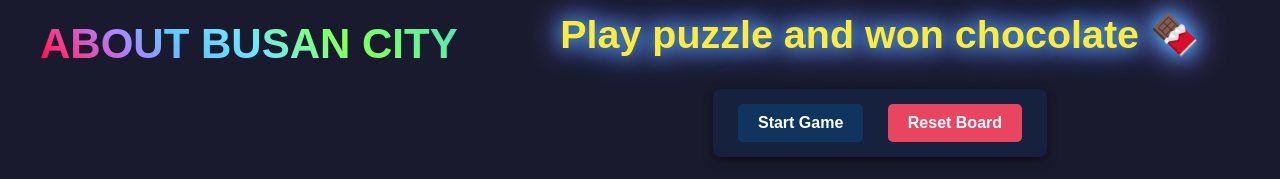
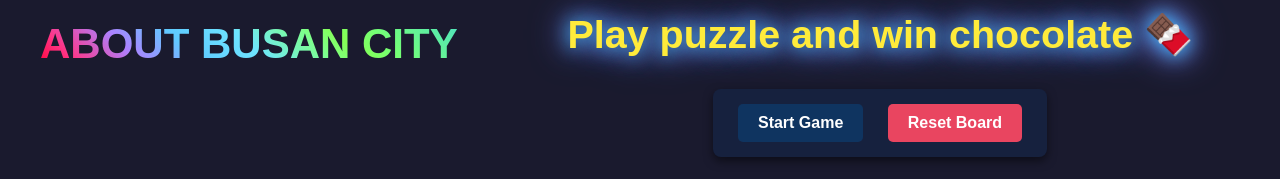
Before and after one commit to Hachikospace/Bussan-Puzzle, a plain HTML site: page index.html in a window 1280 px wide. Shown: the top 179 px of the page. Drawn offline with Linux system fonts and the light colour scheme.

Commit message:
Update index.html

```diff
--- a/index.html
+++ b/index.html
@@ -324,7 +324,7 @@
         <!-- RIGHT 60%: MAIN PUZZLE GAME -->
         <div class="right-panel">
 
-            <h1 class="chocolate-heading">Play puzzle and won chocolate 🍫</h1>
+            <h1 class="chocolate-heading">Play puzzle and win chocolate 🍫</h1>
 
             <div class="controls">
                 <button class="start-btn" onclick="startGame()">Start Game</button>
```
